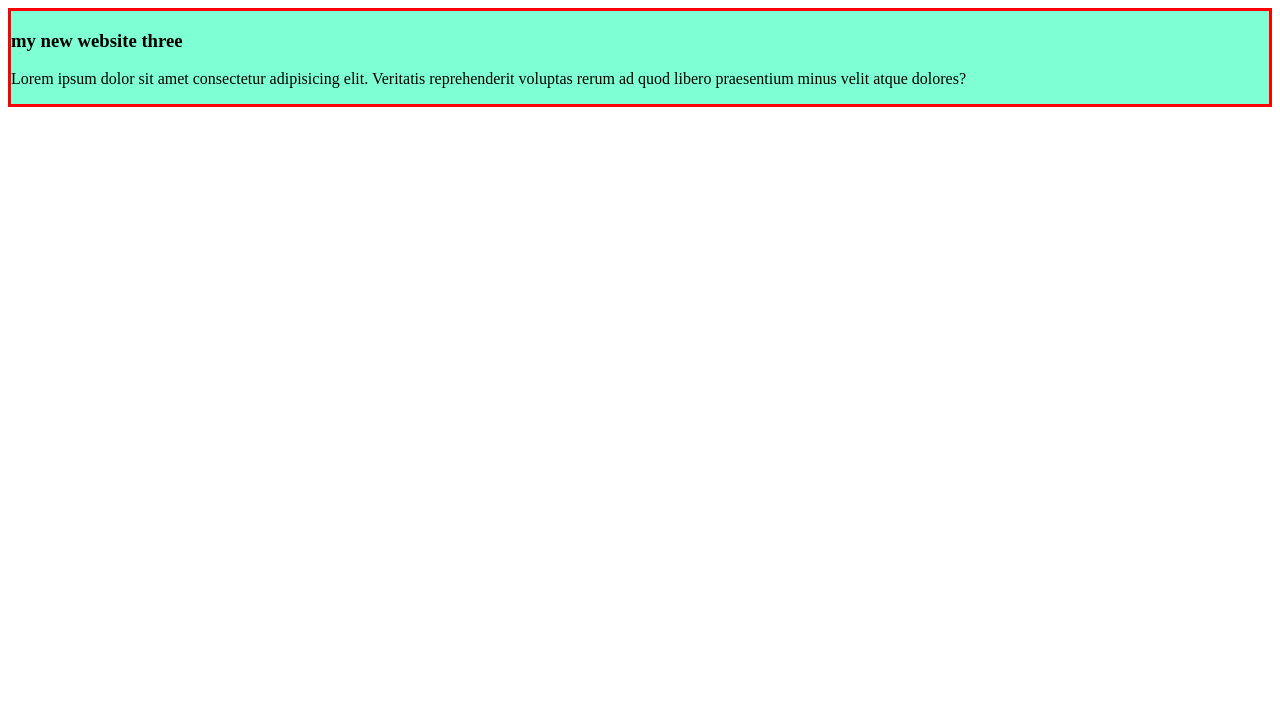
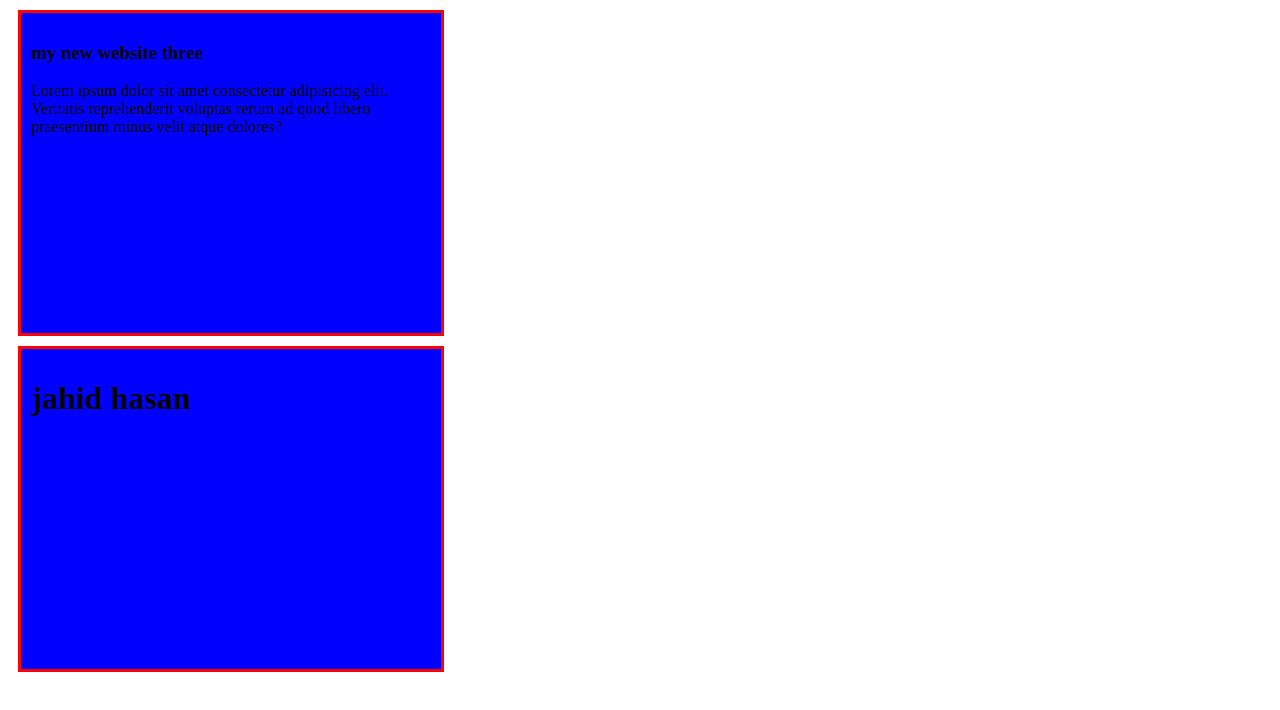
Before and after one commit to jahidhasan6676/my-new-website-three, a plain HTML site: page styles/index.html in a window 1280 px wide. Drawn offline with Linux system fonts and the light colour scheme.

Commit message:
added new div and box

```diff
--- a/styles/index.html
+++ b/styles/index.html
@@ -11,6 +11,9 @@
         <h3>my new website three</h3>
     <p>Lorem ipsum dolor sit amet consectetur adipisicing elit. Veritatis reprehenderit voluptas rerum ad quod libero praesentium minus velit atque dolores?</p>
     </div>
+    <div>
+        <h1>jahid hasan</h1>
+    </div>
 
 </body>
 </html>
--- a/styles/style.css
+++ b/styles/style.css
@@ -2,3 +2,10 @@ div{
     background-color:aquamarine;
     border:3px solid red;
 }
+div{
+    width:400px;
+    height:300px;
+    background-color:blue;
+    margin:10px;
+    padding:10px;
+}
```
